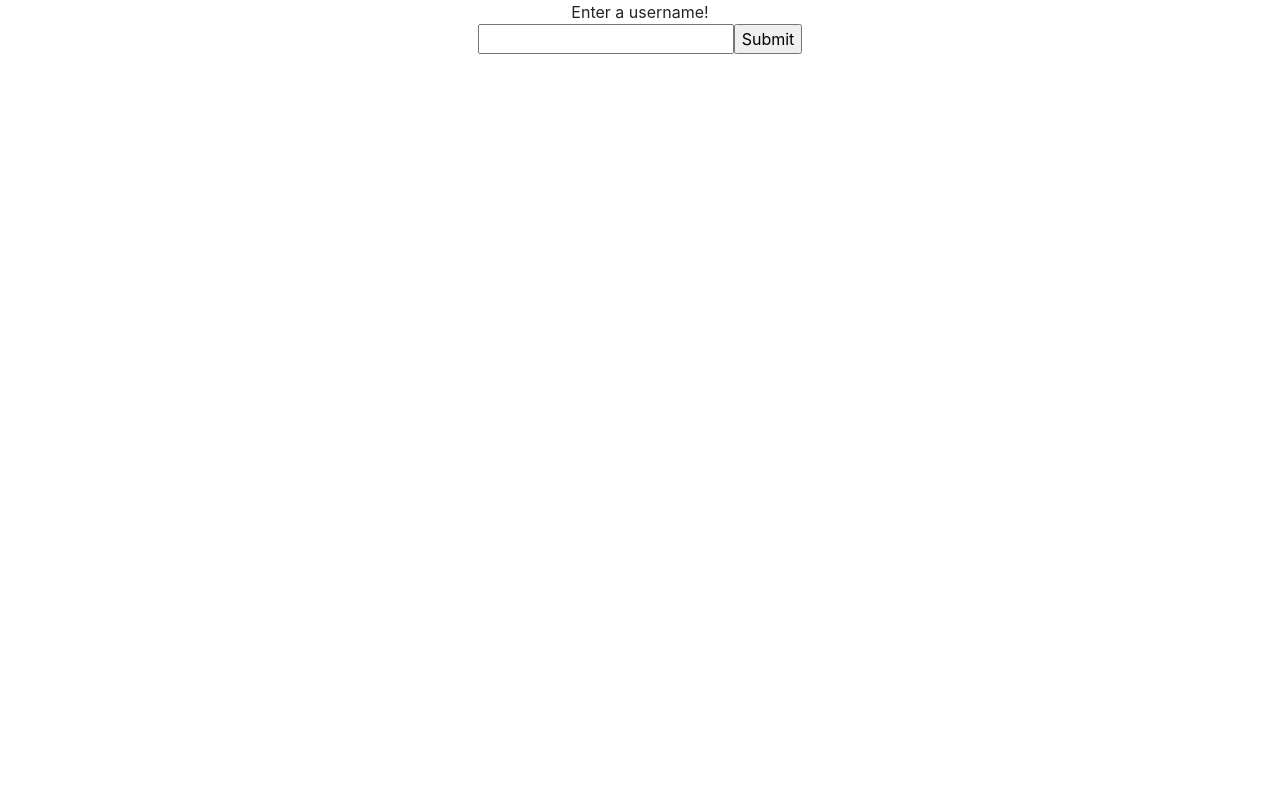
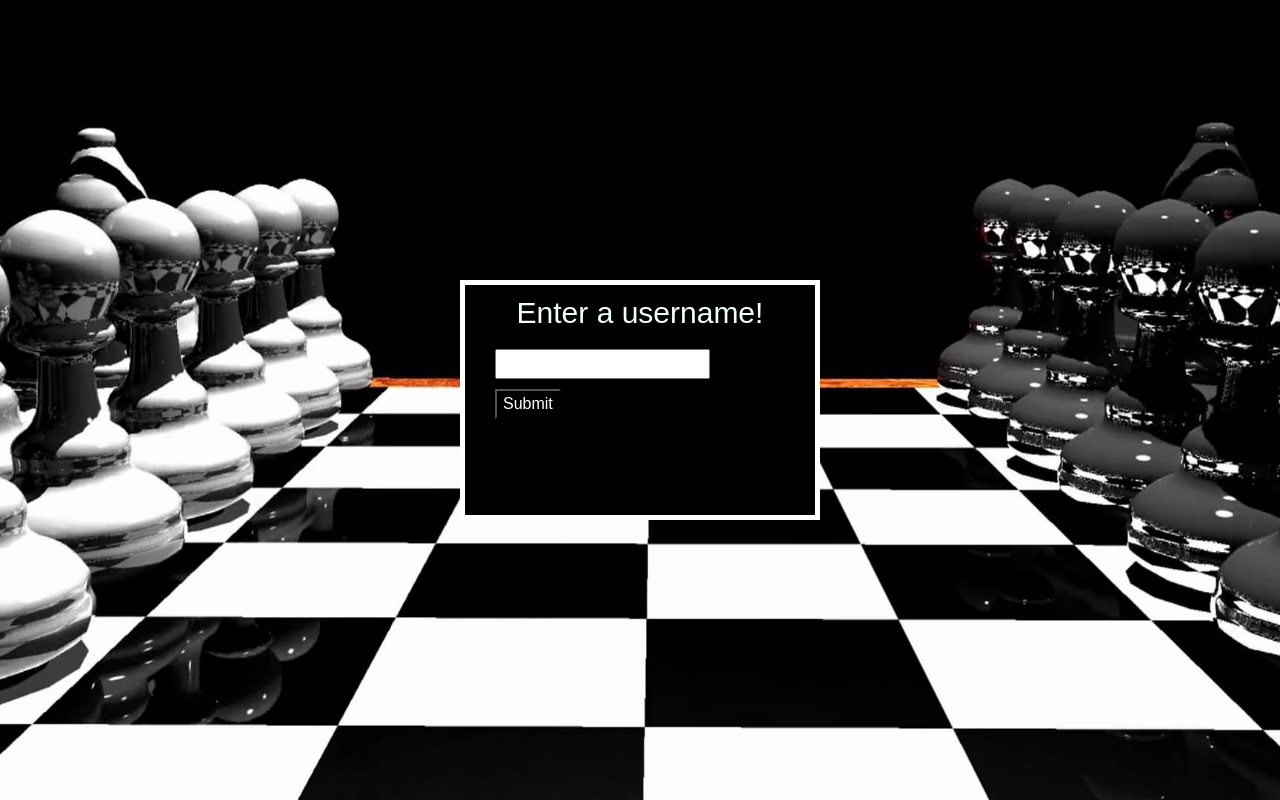
Before and after one commit to MelvinSam2000/multiplayer-chess, a React (Create React App) app in the folder client/: page / in a window 1280 px wide. Built offline with nearby package versions, Linux system fonts and the light colour scheme.

Commit message:
Set up home gui

```diff
--- a/client/package.json
+++ b/client/package.json
@@ -3,7 +3,6 @@
   "version": "0.1.0",
   "private": true,
   "dependencies": {
-    "bootstrap": "^4.4.1",
     "react": "^16.11.0",
     "react-bootstrap": "^1.0.0-beta.16",
     "react-dom": "^16.11.0",
--- a/client/public/index.html
+++ b/client/public/index.html
@@ -12,6 +12,18 @@
       integrity="sha384-ggOyR0iXCbMQv3Xipma34MD+dH/1fQ784/j6cY/iJTQUOhcWr7x9JvoRxT2MZw1T"
       crossorigin="anonymous"
     />
+    <style>
+      body,
+      html {
+      height: 100%;
+      margin: 0;
+      background-image: url("background.jpg");
+      /* Center and scale the image nicely */
+      background-position: center;
+      background-repeat: no-repeat;
+      background-size: cover;
+    }
+    </style>
     <title>Multiplayer Chess</title>
   </head>
   <body>
--- a/client/src/App.jsx
+++ b/client/src/App.jsx
@@ -1,7 +1,6 @@
 import React from 'react'
 import './css/App.css'
 import {BrowserRouter, Route, Switch} from 'react-router-dom'
-import 'bootstrap/dist/css/bootstrap.min.css';
 
 import Game from './components/game'
 import Home from './components/home'
--- a/client/src/components/home.jsx
+++ b/client/src/components/home.jsx
@@ -1,5 +1,6 @@
 import React from 'react'
 import { Route } from 'react-router-dom'
+import '../css/home.css'
 
 export default class Home extends React.Component {
 
@@ -16,7 +17,7 @@ export default class Home extends React.Component {
 
     render() {
         return (
-            <div>
+            <div className="Form">
                 <Route render={() => (
                     <form onSubmit={() => {
                         this.props.history.push({
@@ -26,10 +27,11 @@ export default class Home extends React.Component {
                             }
                         })
                     }}>
-                        <div>
+                        <h1>
                             Enter a username! <br/>
-                        </div>
-                        <input type="text"
+                        </h1>
+                        <input
+                            type="text"
                             value={this.state.userField}
                             onChange={this.textChangeHandler}/>
                         <input type="submit" />
--- /dev/null
+++ b/client/src/css/home.css
@@ -0,0 +1,45 @@
+Form {
+    width: 360px;
+    height: 240px;
+    top: 50%;
+    left: 50%;
+    position: absolute;
+    transform: translate(-50%, -50%);
+    background-color: black;
+    border: 5px solid white;
+    font-family: Arial, Helvetica, sans-serif;
+    color: azure;
+}
+
+.Form h1 {
+    margin-top: 10px;
+    text-align: center;
+    font-size: 30px;
+}
+
+.Form label {
+    font-size: 14px;
+    display: inline-block;
+    float: left;
+    padding-top: 15px;
+    padding-left: 20px;
+}
+
+.Form input {
+    display: inline-block;
+    margin-top: 10px;
+    float: left;
+    margin-left: 30px;
+}
+
+.Form input[type=submit] {
+    background: black;
+    color: white;
+    display: inline-block;
+    margin-right: 10px;
+}
+
+.Form .button:hover {
+    background: white;
+    color: black;
+}
```
Also changed, not shown: client/public/background.jpg (added), 1 other file (tests, documents, lock files or other folders).
